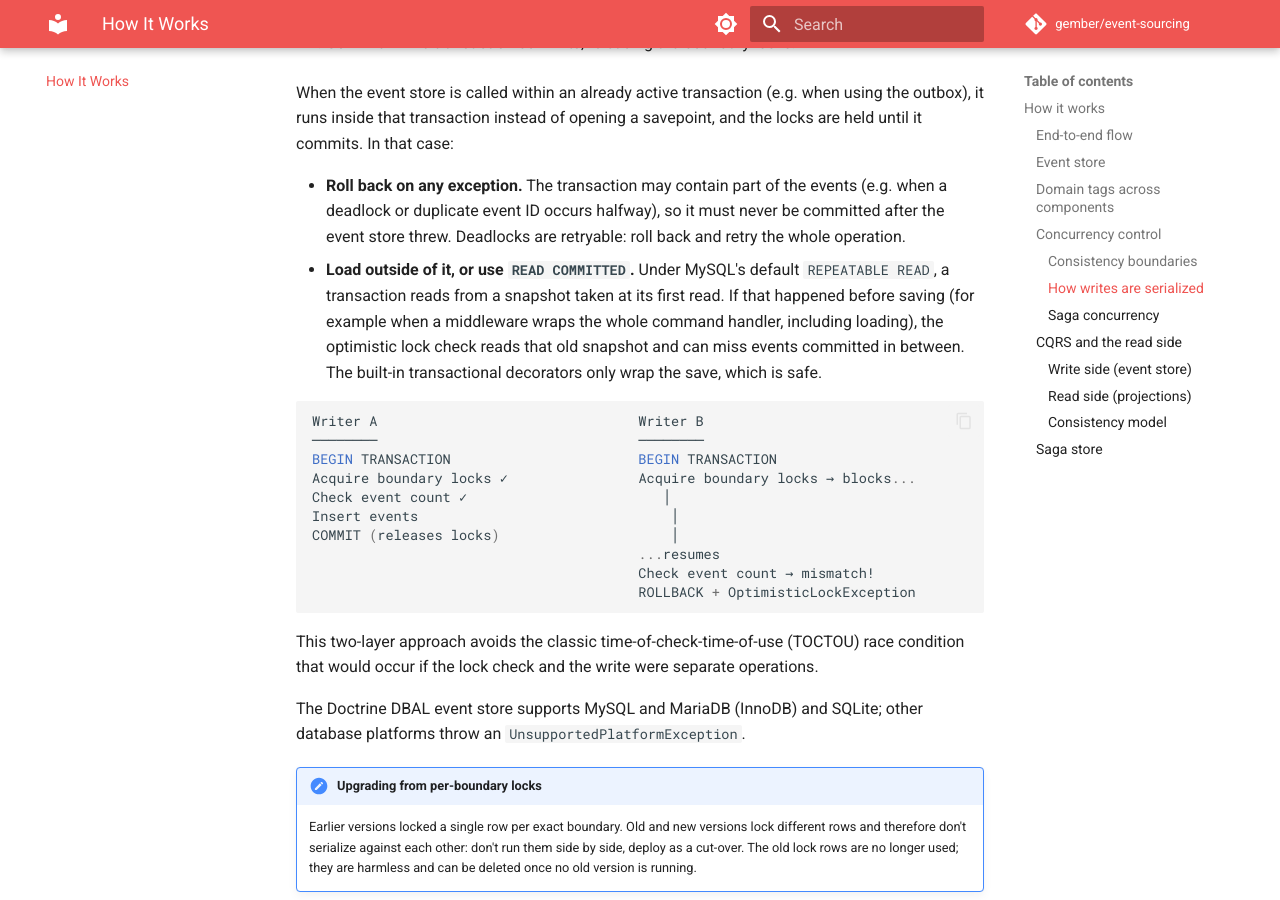
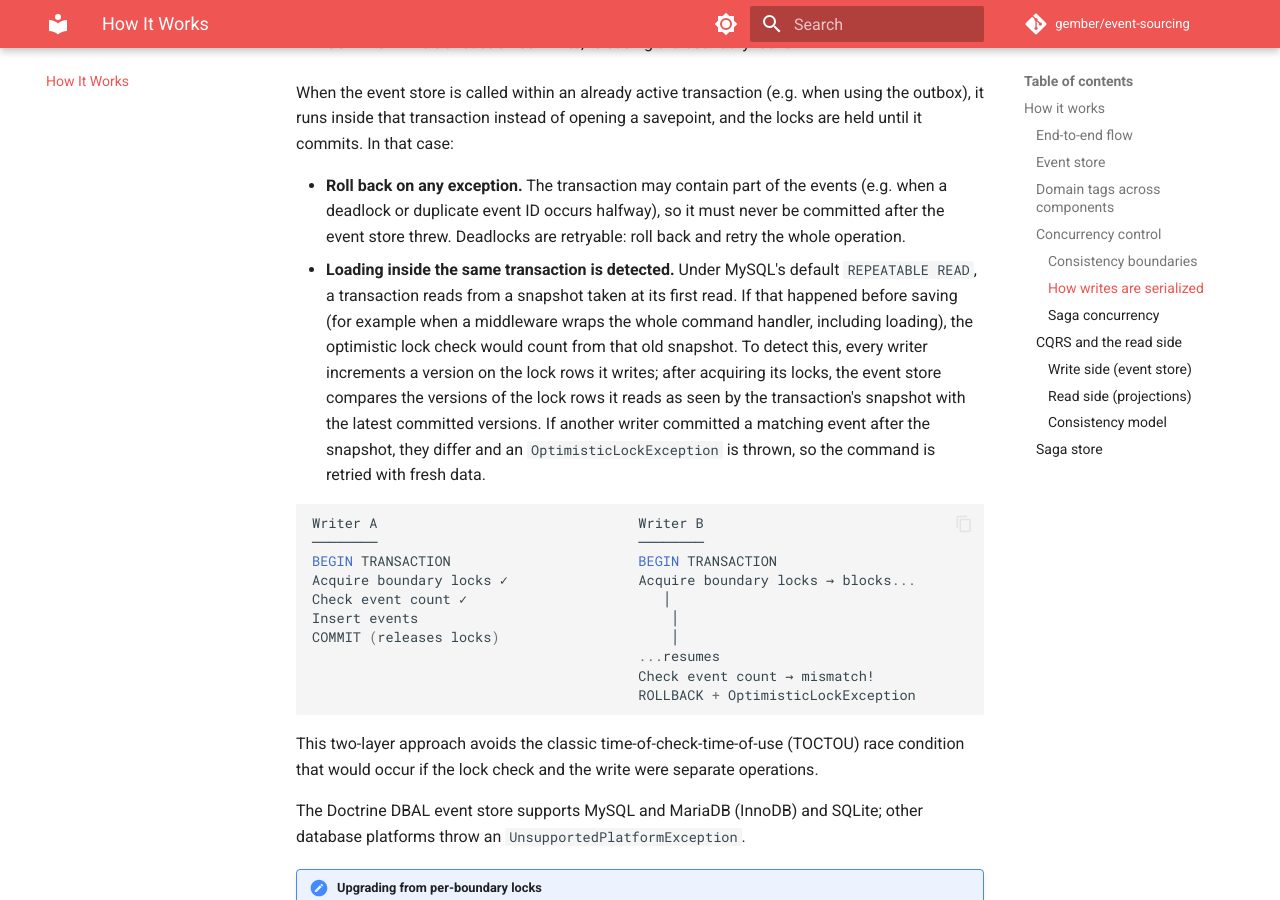
Before and after one commit to GemberPHP/event-sourcing, an MkDocs documentation site: the page built from docs/how-it-works.md, in a window 1280 px wide and 900 px high, scrolled down 4096 px. Built offline with MkDocs 1.6.1 and Material for MkDocs 9.7.7, drawn with Linux system fonts in a browser that asks for light colours; comment, search, counter and statistics services are not loaded.

Commit message:
Document stale snapshot detection for application transactions

````diff
--- a/docs/how-it-works.md
+++ b/docs/how-it-works.md
@@ -103,7 +103,7 @@ When a use case is saved, the event store performs the following steps atomicall
 When the event store is called within an already active transaction (e.g. when using the outbox), it runs inside that transaction instead of opening a savepoint, and the locks are held until it commits. In that case:
 
 - **Roll back on any exception.** The transaction may contain part of the events (e.g. when a deadlock or duplicate event ID occurs halfway), so it must never be committed after the event store threw. Deadlocks are retryable: roll back and retry the whole operation.
-- **Load outside of it, or use `READ COMMITTED`.** Under MySQL's default `REPEATABLE READ`, a transaction reads from a snapshot taken at its first read. If that happened before saving (for example when a middleware wraps the whole command handler, including loading), the optimistic lock check reads that old snapshot and can miss events committed in between. The built-in transactional decorators only wrap the save, which is safe.
+- **Loading inside the same transaction is detected.** Under MySQL's default `REPEATABLE READ`, a transaction reads from a snapshot taken at its first read. If that happened before saving (for example when a middleware wraps the whole command handler, including loading), the optimistic lock check would count from that old snapshot. To detect this, every writer increments a version on the lock rows it writes; after acquiring its locks, the event store compares the versions of the lock rows it reads as seen by the transaction's snapshot with the latest committed versions. If another writer committed a matching event after the snapshot, they differ and an `OptimisticLockException` is thrown, so the command is retried with fresh data.
 
 ```
 Writer A                                Writer B
````
